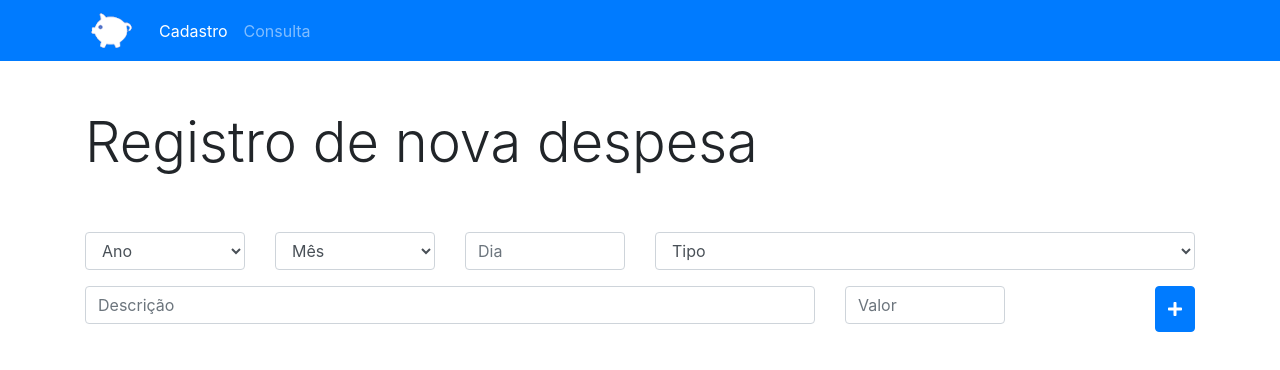
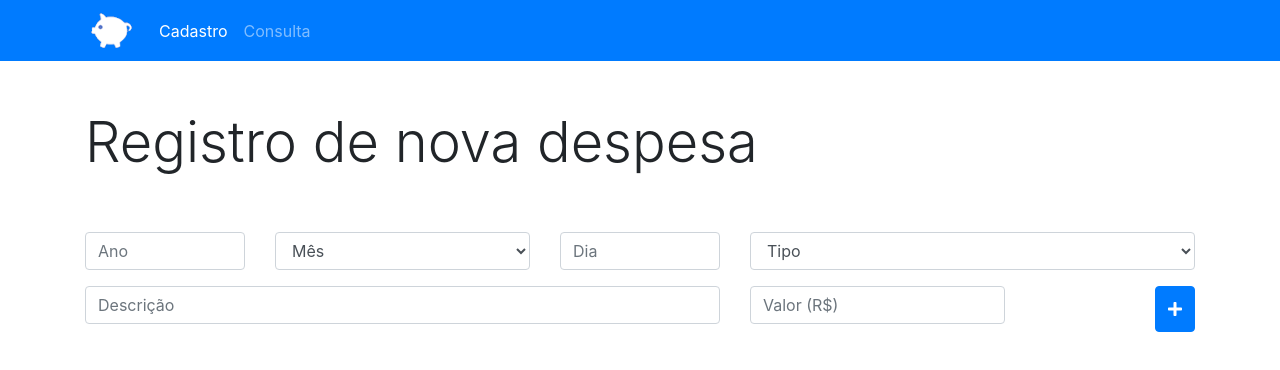
Before and after one commit to RaphaelO-Melo/APP_Orcamento-pessoal, a plain HTML site: page index.html in a window 1280 px wide. Drawn offline with nearby package versions, Linux system fonts and the light colour scheme.

Commit message:
Personal filters

```diff
--- a/index.html
+++ b/index.html
@@ -46,34 +46,11 @@
 
       <div class="row mb-2">
         <div class="col-md-2 mb-2">
-          <select class="form-control" id="ano">
-            <option value="">Ano</option>
-            <option value="2020">2020</option>
-            <option value="2019">2019</option>
-            <option value="2018">2018</option>
-            <option value="2017">2017</option>
-            <option value="2016">2016</option>
-            <option value="2015">2015</option>
-            <option value="2014">2014</option>
-            <option value="2013">2013</option>
-            <option value="2012">2012</option>
-            <option value="2011">2011</option>
-            <option value="2010">2010</option>
-            <option value="2009">2009</option>
-            <option value="2008">2008</option>
-            <option value="2007">2007</option>
-            <option value="2006">2006</option>
-            <option value="2005">2005</option>
-            <option value="2004">2004</option>
-            <option value="2003">2003</option>
-            <option value="2002">2002</option>
-            <option value="2001">2001</option>
-            <option value="2000">2000</option>
-          </select>
+          <input type="number" class="form-control" placeholder="Ano" id="ano" min="1920" max="2020" onkeypress="return somenteNumeros(event, 4)" onkeyup="verificaAno()" onblur="verificaMin()"/>
         </div>
 
-        <div class="col-md-2 mb-2">
-          <select class="form-control" id="mes">
+        <div class="col-md-3 mb-2">
+          <select class="form-control" id="mes" onchange="verificaData()">
             <option value="">Mês</option>
             <option value="1">Janeiro</option>
             <option value="2">Fevereiro</option>
@@ -91,10 +68,10 @@
         </div>
 
         <div class="col-md-2 mb-2">
-          <input type="text" class="form-control" placeholder="Dia" id="dia" />
+          <input type="number" class="form-control" placeholder="Dia" id="dia" min="1" max="31" onkeypress="return somenteNumeros(event, 2)" onkeyup="verificaData()" onblur="verificaMin()"/>
         </div>
 
-        <div class="col-md-6">
+        <div class="col-md-5">
           <select class="form-control" id="tipo">
             <option value="">Tipo</option>
             <option value="1">Alimentação</option>
@@ -107,12 +84,12 @@
       </div>
 
       <div class="row">
-        <div class="col-md-8 mb-2">
+        <div class="col-md-7 mb-2">
           <input type="text" class="form-control" placeholder="Descrição" id="descricao" />
         </div>
 
-        <div class="col-md-2 mb-2">
-          <input type="text" class="form-control" placeholder="Valor" id="valor" />
+        <div class="col-md-3 mb-2">
+          <input type="number" class="form-control" placeholder="Valor (R$)" id="valor" min="1" max="999999" onkeypress="return somenteNumeros(event, 6)"/>
         </div>
 
         <div class="col-md-2 d-flex justify-content-end">
--- a/js/app.js
+++ b/js/app.js
@@ -65,7 +65,7 @@ function carregaDespesas(despesas = [], filtro = false){
         }
         linha.insertCell(1).innerHTML = d._tipo;
         linha.insertCell(2).innerHTML = d._descricao;
-        linha.insertCell(3).innerHTML = `R$ ${d._valor}`;
+        linha.insertCell(3).innerHTML = `R$ ${d._valor},00`;
         //Cria botão de exclusão
         let btn = document.createElement('button');
         btn.className = 'btn btn-danger'
@@ -78,7 +78,6 @@ function carregaDespesas(despesas = [], filtro = false){
 
             let id = this.id.replace('id_despesa_','');
             bd.removerRegistro(id);
-            window.location.reload();
         }
 
         linha.insertCell(4).append(btn);
@@ -133,3 +132,70 @@ function limpaDados(){
     document.getElementById('valor').value ='';
     document.getElementById('descricao').value ='';
 }
+
+//* Filtra campos para usar só números
+function somenteNumeros(e, max) {
+    let charCode = e.charCode ? e.charCode : e.keyCode;
+    // charCode 8 = backspace
+    // charCode 9 = tab
+   if (charCode != 8 && charCode != 9) {
+       // charCode 48 equivale a 0
+       // charCode 57 equivale a 9
+       let dia = document.getElementById('dia');
+       let money = document.getElementById('valor');
+
+       if ((charCode < 48 || charCode > 57)||(dia.value.length >= max)||(money.value.length >= max)) {
+          return false;
+       }
+   }
+}
+
+//* Filtra a data
+function verificaData(){
+    //Coleta referencia do campo data
+    let num = document.getElementById('dia');
+    let mes = document.getElementById('mes');
+    let ano = parseInt(document.getElementById('ano').value);
+
+    //Verificação máxima padrão
+    num.value > 31 ? num.value = 31 : num.value = num.value;
+
+    //Se meses que possuem 30 dias
+    if(mes.value == 4 || mes.value == 6 || mes.value == 9 || mes.value == 11){
+        num.value > 30 ? num.value = 30 : num.value = num.value;
+    }
+
+    //Cálculo do ano bissexto
+    if(mes.value == 2){
+        if ((ano % 4 == 0) && ((ano % 100 != 0)) || (ano % 400 == 0)){
+            num.value > 29 ? num.value = 29 : num.vaue = num.value;
+        } else {
+            num.value > 28 ? num.value = 28 : num.vaue = num.value;
+        }
+    }
+}
+
+//* Filtra ano
+function verificaAno(){
+    let ano = document.getElementById('ano');
+    ano.value > 2020 ? ano.value = 2020 : ano.value = ano.value;
+}
+
+//* Filtra valores mínimos
+function verificaMin(){
+    let num = document.getElementById('dia');
+    let ano = document.getElementById('ano');
+
+    if(num.value < 1  && num.value != '')
+        num.value = 1;
+
+    if(ano.value < 1920  && ano.value != '')
+        ano.value = 1920;
+
+        verificaData();
+}
+
+//* Reinicia página
+function reiniciaPagina(){
+    window.location.reload();
+}
--- a/js/classes/BDados.js
+++ b/js/classes/BDados.js
@@ -10,6 +10,7 @@ class BDados {
     }
 
     gravarDespesa(despesa) {
+        console.log('Gravando despesa');
         //Cria um novo ID
         let id = this.criaID();
         //Converte objeto para notação JSON
@@ -22,6 +23,8 @@ class BDados {
 
     criaID(){
         let proximoID = localStorage.getItem('id');
+        console.log(`próximo ID: ${parseInt(proximoID) + 1}`);
+
         //Retorna valor do ultimo ID + 1
         return parseInt(proximoID) + 1;
     }
@@ -77,5 +80,6 @@ class BDados {
 
     removerRegistro (id) {
         localStorage.removeItem(id);
+        $('#modalExclusao').modal('show');
     }
 }
```
Also changed, not shown: html/consulta.html (+27 -31 lines).
